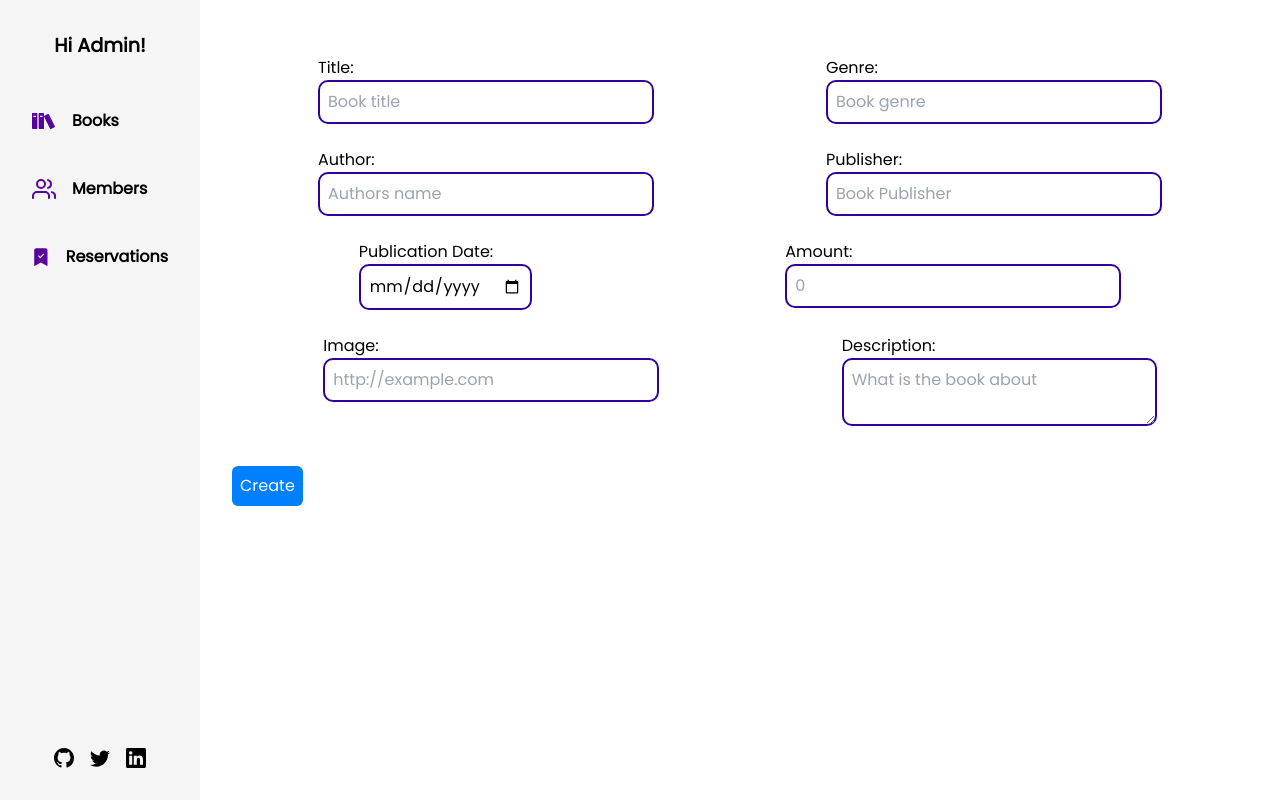
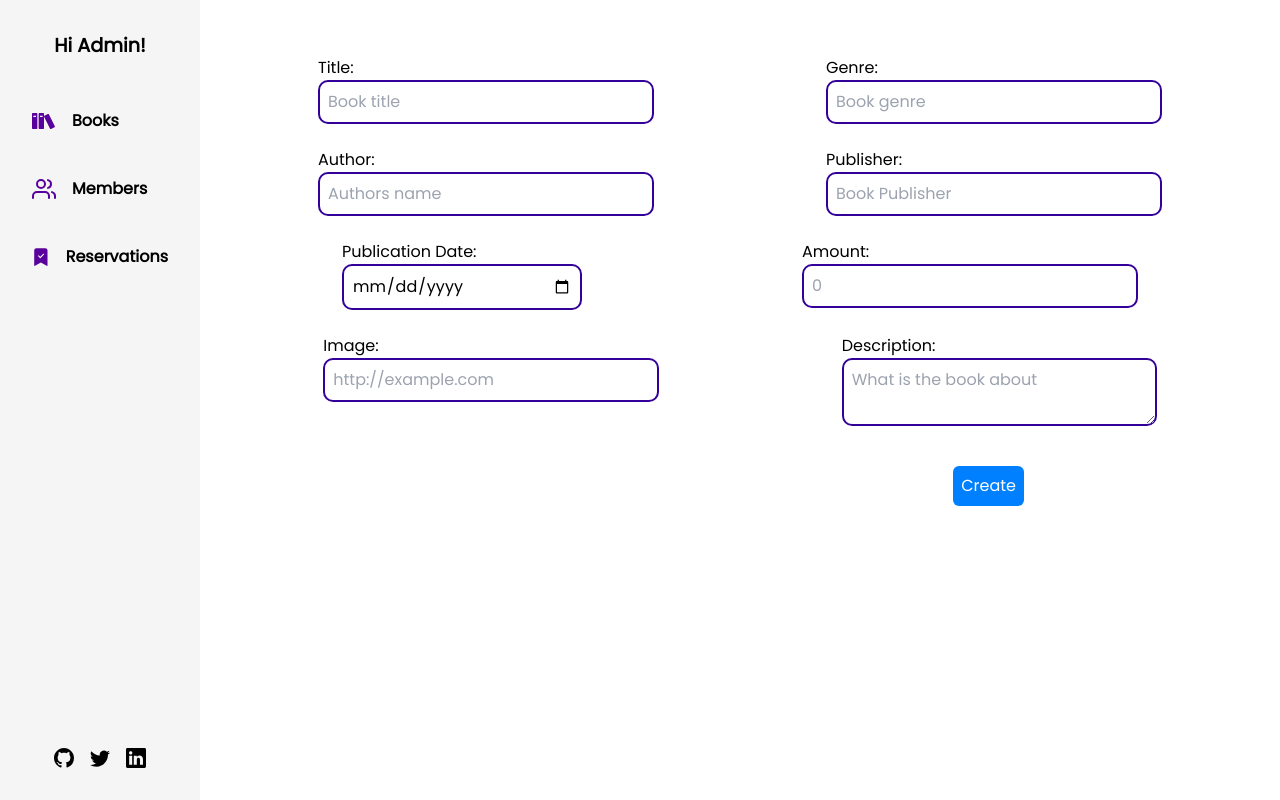
Before and after one commit to leehaney254/library_managemnt_frontend, a React (Vite) app: page /books/create in a window 1280 px wide. Built offline with nearby package versions, Linux system fonts and the light colour scheme.

Commit message:
Style: Make inputs same width

```diff
--- a/src/App.css
+++ b/src/App.css
@@ -14,6 +14,7 @@
   border: solid #330099 2px;
   padding: 0.5rem;
   border-radius: 10px;
+  min-width: 15rem;
 }
 
 .all_inputs:focus {
--- a/src/components/bookForm/BookForm.jsx
+++ b/src/components/bookForm/BookForm.jsx
@@ -206,10 +206,11 @@ const BookForm = ({ book_data }) => {
             {errors.description && touched.description && <p className="error_text">{errors.description}</p>}
           </div>
         </div>
-
-        <button type="submit" disabled={isSubmitting} className="bg-azure p-2 mt-4 rounded-md text-white">
-          {initialValues.title !== "" ? "Update" : "Create"}
-        </button>
+        <div className="flex justify-end px-56">
+          <button type="submit" disabled={isSubmitting} className="bg-azure p-2 mt-4 rounded-md text-white">
+            {initialValues.title !== "" ? "Update" : "Create"}
+          </button>
+        </div>
       </form>
     </div>
   )
```
